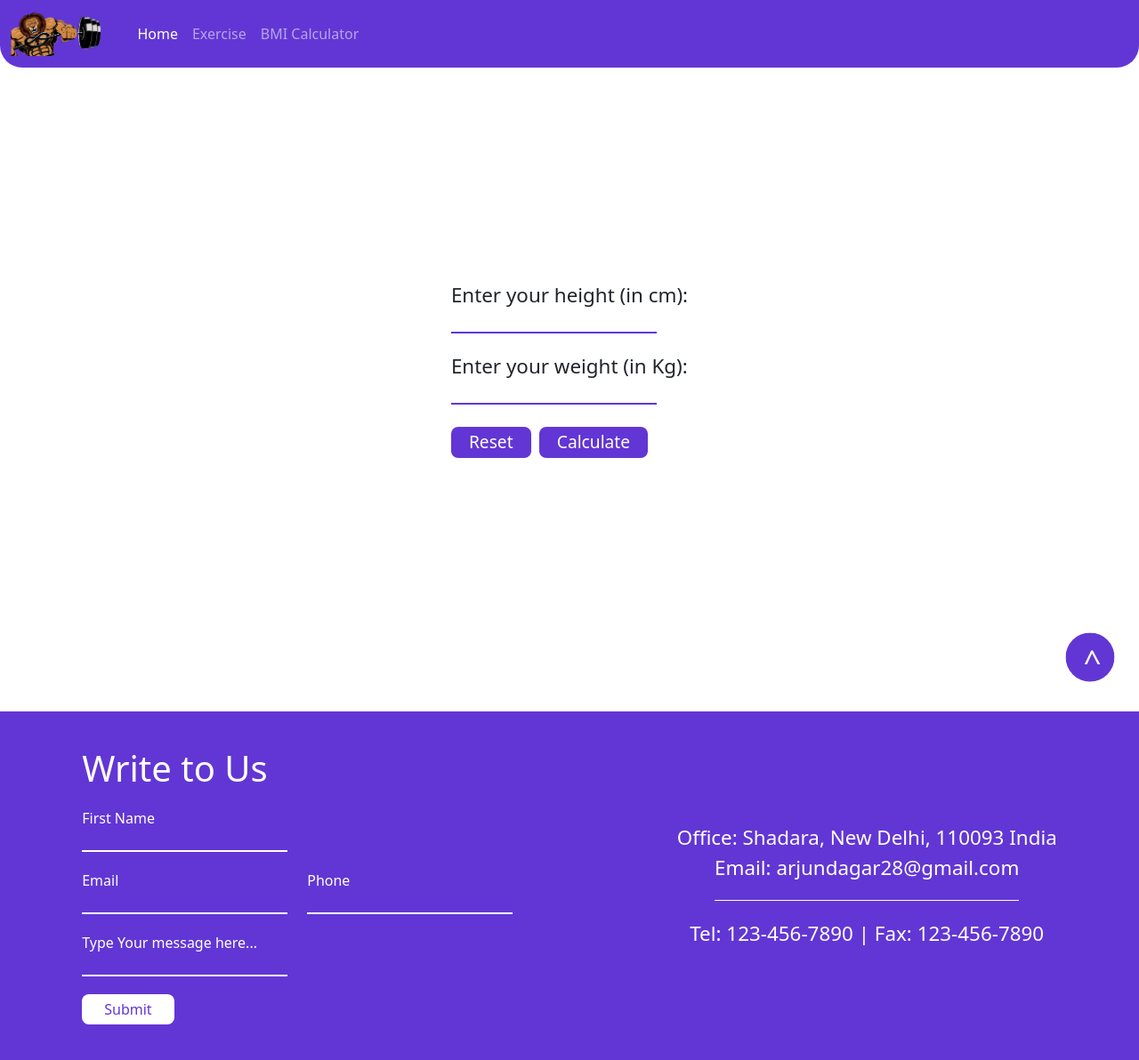
After one commit to Arjun-Dagar/AiFitness, a Flask app: page /bmi_calculator in a window 1280 px wide. The commit adds this page. Shown: the whole page at 89% size. Run offline with Flask 2, Linux system fonts and the light colour scheme.

Commit message:
First commit

```diff
--- a/app.py
+++ b/app.py
@@ -14,6 +14,9 @@ def index():
 def exercise_page():
     return render_template('exercise_page.html')
 
+@app.route('/bmi_calculator')
+def bmi_calculator():
+    return render_template('bmi.html')
 
 def gen(camera):
     while True:
--- /dev/null
+++ b/static/bmi.css
@@ -0,0 +1,55 @@
+:root {
+    --font1: normal normal normal avenir-lt-w01_35-light1475496,
+      avenir-lt-w05_35-light, sans-serif;
+    --color1: rgb(98, 54, 212);
+  }
+
+#main-container{
+    display: flex;
+    flex-direction: column;
+    justify-content: center;
+    align-items: center;
+    min-height: 100vh;
+    font: var(--font1);
+    padding-top: 76px;
+    /* background-color: #4D26B1; */
+}
+
+#main-container form{
+    display: flex;
+    flex-direction: column;
+    justify-content: center;
+    align-items: flex-start;
+    margin-bottom: 30px;
+}
+
+#main-container form label{
+    font: var(--font1);
+    font-size: 1.4rem;
+}
+
+#main-container form input{
+    border: none;
+    border-bottom: 2px solid var(--color1);
+    margin-bottom: 20px;
+}
+
+#main-container form span{
+    margin-top: 5px;
+}
+
+#main-container form button{
+    border: none;
+    background: var(--color1);
+    color: white;
+    border-radius: 8px;
+    font-size: 1.2rem;
+    padding: 3px 20px;
+    margin-right: 5px;
+}
+
+#result h1{
+    border-radius: 8px;
+    padding: 4px 14px;
+    transition: all 0.5s;
+}
--- /dev/null
+++ b/static/bmi.js
@@ -0,0 +1,39 @@
+function calculate() {
+  let height = document.querySelectorAll("input")[0].value;
+  let weight = document.querySelectorAll("input")[1].value;
+  // console.log(height);
+  // console.log(weight);
+  height = height / 100;
+  let ans = weight / height;
+  ans = ans / height;
+  ans = ans.toFixed(2);
+  // console.log(ans);
+  if (ans <= 18.5) {
+      document.getElementById("bmi-result").style.background = "#06b0fe";
+      document.getElementById("bmi-result").innerText = "Your BMI is: " + ans + " (underweight)";
+  }
+  else if(ans > 18.5 && ans <= 24.9)
+  {
+    document.getElementById("bmi-result").style.background = "#87e43e";
+    document.getElementById("bmi-result").innerText = "Your BMI is: " + ans + " (Normal)";
+  }
+  else if(ans > 24.9 && ans<= 29.9)
+  {
+    document.getElementById("bmi-result").style.background = "#ffca00";
+    document.getElementById("bmi-result").innerText = "Your BMI is: " + ans + " (Overweight)";
+  }
+  else if(ans > 29.9 && ans<= 34.9){
+    document.getElementById("bmi-result").style.background = "#ff8a07";
+      document.getElementById("bmi-result").innerText = "Your BMI is: " + ans + " (Obese 1)";
+  }
+  else if(ans> 34.9 && ans<=39.9)
+  {
+    document.getElementById("bmi-result").style.background = "#ff5a1a";
+    document.getElementById("bmi-result").innerText = "Your BMI is: " + ans + " (Obese 2)";
+  }
+  else
+  {
+    document.getElementById("bmi-result").style.background = "#f80000";
+    document.getElementById("bmi-result").innerText = "Your BMI is: " + ans + " (Obese 3)";
+  }
+}
--- /dev/null
+++ b/templates/bmi.html
@@ -0,0 +1,86 @@
+<!DOCTYPE html>
+<html lang="en">
+
+<head>
+    <meta charset="UTF-8">
+    <meta http-equiv="X-UA-Compatible" content="IE=edge">
+    <meta name="viewport" content="width=device-width, initial-scale=1.0">
+    <title>BMI Calculator</title>
+
+    <link href="https://cdn.jsdelivr.net/npm/bootstrap@5.0.2/dist/css/bootstrap.min.css" rel="stylesheet"
+        integrity="sha384-EVSTQN3/azprG1Anm3QDgpJLIm9Nao0Yz1ztcQTwFspd3yD65VohhpuuCOmLASjC" crossorigin="anonymous">
+    <link rel="stylesheet" href="{{ url_for('static',filename='main.css') }}">
+    <link rel="stylesheet" href="{{ url_for('static',filename='bmi.css') }}">
+</head>
+
+<body>
+    <div id="top-button"><button><span><a href="#navi">^</a></span></button></div>
+
+    <nav id="navi" class="navbar navbar-expand-lg navbar-dark bg-dark">
+        <div class="container-fluid">
+            <a class="navbar-brand" href="{{ url_for('index') }}"><img src="{{ url_for('static',filename='logo.png') }}" alt="" srcset=""></a>
+            <button class="navbar-toggler" type="button" data-bs-toggle="collapse" data-bs-target="#navbarNavAltMarkup" aria-controls="navbarNavAltMarkup" aria-expanded="false" aria-label="Toggle navigation">
+            <span class="navbar-toggler-icon"></span>
+          </button>
+            <div class="collapse navbar-collapse" id="navbarNavAltMarkup">
+                <div class="navbar-nav">
+                    <a class="nav-link active" aria-current="page" href="{{ url_for('index') }}">Home</a>
+                    <a class="nav-link" href="{{ url_for('exercise_page') }}">Exercise</a>
+                    <a class="nav-link" href="{{ url_for('bmi_calculator') }}">BMI Calculator</a>
+                </div>
+            </div>
+        </div>
+    </nav>
+
+    <div id="main-container">
+        <form action="post">
+            <label for="height">Enter your height (in cm):</label>
+            <input type="number">
+            <label for="weight">Enter your weight (in Kg):</label>
+            <input type="number">
+            <span><button type="reset">Reset</button>
+                <button type="button" onclick="calculate()">Calculate</button></span>
+        </form>
+        <div id="result">
+            <h1 id="bmi-result"></h1>
+        </div>
+    </div>
+
+    <div id="footer">
+        <div id="write">
+            <h1>Write to Us</h1>
+            <form action="">
+                <label for="naam">First Name</label><br>
+                <input type="text" name="" id="naam">
+                <div id="write-sub">
+                    <span>
+                        <label for="mail">Email</label><br>
+                    <input type="email" id="mail">
+                    </span>
+                    <span>
+                        <label for="number">Phone</label><br>
+                    <input type="number" name="" id="number">
+                    </span>
+                </div>
+
+                <label for="bol_jaldi">Type Your message here...</label><br>
+                <input type="text" id="bol_jaldi"><br>
+
+                <button>Submit</button>
+            </form>
+        </div>
+        <div id="contact">
+            <p>Office: Shadara, New Delhi, 110093 India</p>
+            <span id="email">Email: arjundagar28@gmail.com</span>
+            <span>Tel: 123-456-7890   |    Fax: 123-456-7890</span>
+        </div>
+    </div>
+</body>
+
+<script src="https://cdn.jsdelivr.net/npm/bootstrap@5.0.2/dist/js/bootstrap.bundle.min.js"
+    integrity="sha384-MrcW6ZMFYlzcLA8Nl+NtUVF0sA7MsXsP1UyJoMp4YLEuNSfAP+JcXn/tWtIaxVXM"
+    crossorigin="anonymous"></script>
+
+    <script src="{{ url_for('static',filename='bmi.js') }}"></script>
+
+</html>
--- a/templates/index.html
+++ b/templates/index.html
@@ -26,7 +26,7 @@
                 <div class="navbar-nav">
                     <a class="nav-link active" aria-current="page" href="{{ url_for('index') }}">Home</a>
                     <a class="nav-link" href="{{ url_for('exercise_page') }}">Exercise</a>
-                    <a class="nav-link" href="#">BMI Calculator</a>
+                    <a class="nav-link" href="{{ url_for('bmi_calculator') }}">BMI Calculator</a>
                 </div>
             </div>
         </div>
```
Also changed, not shown: templates/exercise_page.html (+16 -16 lines), static/deadlift-back.jpg (added), static/deadlift-front.jpg (added), static/push-up-back.jpg (added), static/push-up-front.jpg (added), static/shoulder-press-front-1.jpg (added), static/single-hand-dumbell-back.jpg (added), static/triceps-back.jpg (added), static/triceps-front.jpg (added), 1 other file.
